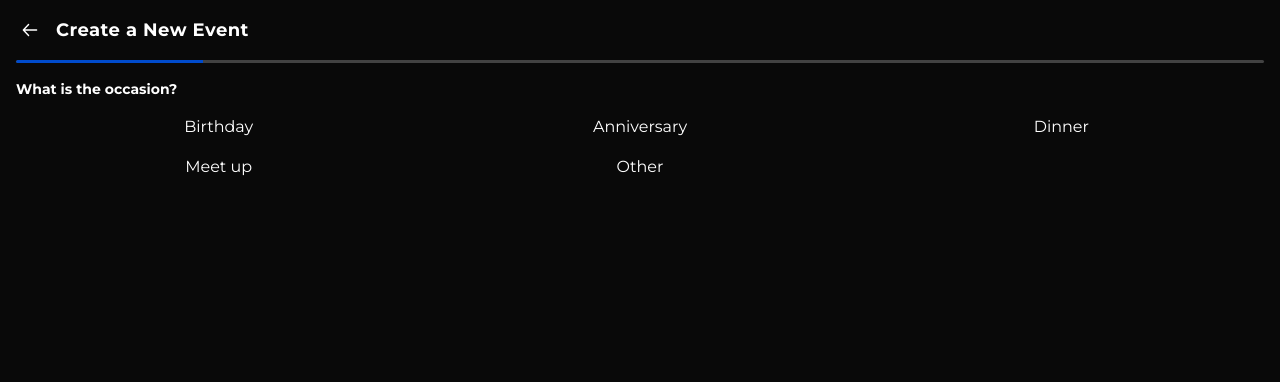
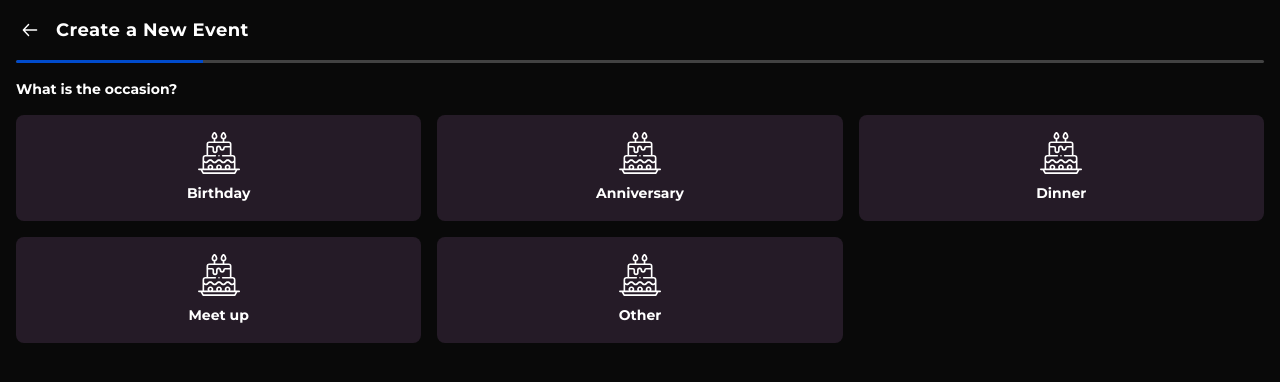
Before and after one commit to mehdiraized/party-planning, a Next.js app: page /add in a window 1280 px wide. Shown: the top 382 px of the page. Built offline with nearby package versions, Linux system fonts and the light colour scheme.

Commit message:
add component select Button

```diff
--- a/src/components/form/SelectButton/SelectButton.module.scss
+++ b/src/components/form/SelectButton/SelectButton.module.scss
@@ -1,3 +1,24 @@
 .option {
 	display: block;
+	padding: 1rem;
+	display: flex;
+	flex-direction: column;
+	justify-content: center;
+	align-items: center;
+	border-radius: 8px;
+	background: #251b27;
+	border: 1px solid transparent;
+	transition: all 0.3s ease-in-out;
+	font-size: 14px;
+	font-weight: 700;
+
+	&.active {
+		border: 1px solid #d898ff;
+	}
+
+	> i {
+		width: 42px;
+		height: 42px;
+		margin-bottom: 9px;
+	}
 }
--- a/src/components/form/SelectButton/SelectButton.tsx
+++ b/src/components/form/SelectButton/SelectButton.tsx
@@ -1,18 +1,38 @@
+import React from "react";
+import cx from "clsx";
+
 import s from "./SelectButton.module.scss";
 
 type DataType = {
-	icon: Element;
+	icon: JSX.Element;
 	title: string;
+	value: string;
 };
 
-export default function SelectButton({ data }: { data: DataType[] }) {
+export default function SelectButton({
+	data,
+	name,
+	value,
+	setFieldValue,
+}: {
+	data: DataType[];
+	name: string;
+	value: string;
+	setFieldValue: (name: string, value: string) => void;
+}) {
+	console.log(setFieldValue);
 	return (
 		<div className="grid grid-cols-3 gap-4">
-			<button className={s.option}>Birthday</button>
-			<button className={s.option}>Anniversary</button>
-			<button className={s.option}>Dinner</button>
-			<button className={s.option}>Meet up</button>
-			<button className={s.option}>Other</button>
+			{data.map((item, i) => (
+				<button
+					className={cx(s.option, value === item.value && s.active)}
+					key={`items_${i}`}
+					onClick={() => setFieldValue(name, item.value)}
+				>
+					<i>{item.icon}</i>
+					{item.title}
+				</button>
+			))}
 		</div>
 	);
 }
```
